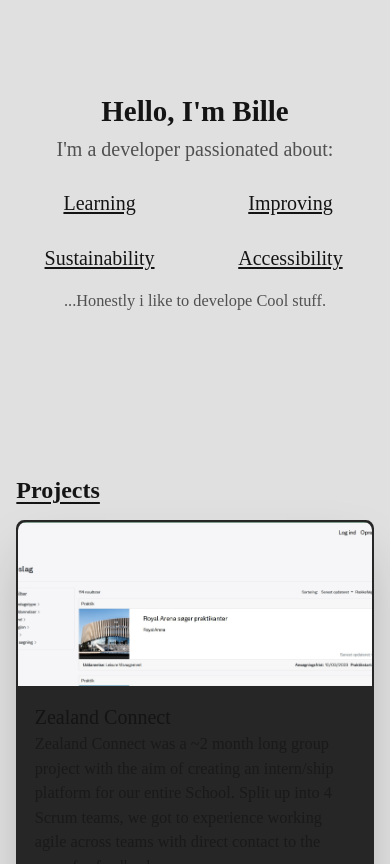
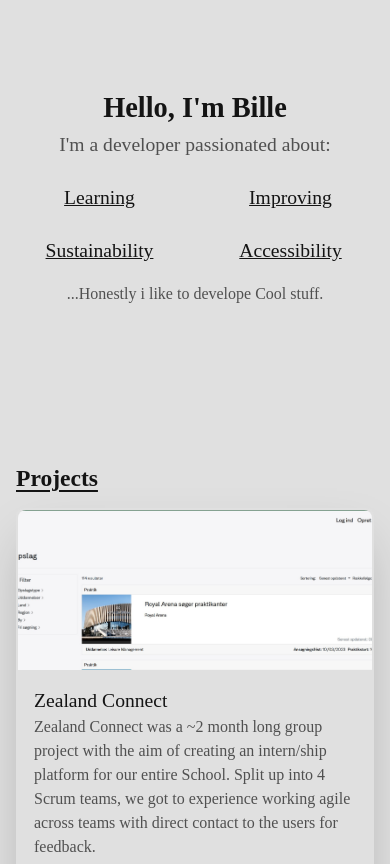
Before and after one commit to BilleLind/Portfolio, an Astro site: page / in a window 390 px wide. Shown: the part 65-929 px from the top of the page. Built offline with nearby package versions, Linux system fonts and the light colour scheme; Astro itself is replaced by a stand-in of ours.

Commit message:
fix: light mode and other stylings

```diff
--- a/public/styles/global.css
+++ b/public/styles/global.css
@@ -74,24 +74,25 @@
 	--dark-card: 0deg, 0%, 15%;
 	--dark-text: 0deg, 0%, 99%;
 	--light: 0deg, 0%, 88%;
-	--accent: #46d179;
+	--accent:142, 60%, 55%;
+	--accent-dark: 142, 67%, 34%;
 	--blue: #0e141b;
 	--golden: #f4d35e;
-	--2xs: clamp(0.69rem, calc(0.65rem + 0.2vw), 0.84rem);
+	--xxs: clamp(0.69rem, calc(0.65rem + 0.2vw), 0.84rem);
 	--xs: clamp(0.83rem, calc(0.77rem + 0.29vw), 1.05rem);
 	--base: clamp(1rem, calc(0.92rem + 0.42vw), 1.31rem);
 	--lg: clamp(1.2rem, calc(1.08rem + 0.6vw), 1.64rem);
 	--xl: clamp(1.44rem, calc(1.27rem + 0.83vw), 2.05rem);
-	--2xl: clamp(1.73rem, calc(1.5rem + 1.13vw), 2.56rem);
-	--3xl: clamp(2.07rem, calc(1.77rem + 1.53vw), 3.2rem);
-	--4xl: clamp(2.49rem, calc(2.08rem + 2.06vw), 4.01rem);
+	--xxl: clamp(1.73rem, calc(1.5rem + 1.13vw), 2.56rem);
+	--xxxl: clamp(2.07rem, calc(1.77rem + 1.53vw), 3.2rem);
+	--xxxxl: clamp(2.49rem, calc(2.08rem + 2.06vw), 4.01rem);
 }
 
 .text-xs {
 	font-size: var(--xs);
 }
 .text-2xs {
-	font-size: var(--2xs);
+	font-size: var(--xxs);
 }
 .text {
 	font-size: var(--base);
@@ -104,23 +105,21 @@
 	line-height: 110%;
 }
 .text-2xl {
-	font-size: var(--2xl);
+	font-size: var(--xxl);
 }
 .text-3xl {
-	font-size: var(--3xl);
+	font-size: var(--xxxl);
 }
 .text-4xl {
-	font-size: var(--4xl);
+	font-size: var(--xxxxl);
 }
 
-* {
-	border-color: hsl(var(--dark));
-}
 
 body {
 	color-scheme: dark light;
 	background-color: hsl(var(--dark));
 	color: hsl(var(--dark-text));
+	border-color: hsl(var(--dark));
 }
 .card {
 	background-color: hsl(var(--dark-card));
@@ -130,15 +129,23 @@
 	fill: hsl(var(--dark-text));
 }
 
-@media (prefers-color-scheme: light) {
+@media(prefers-color-scheme: light) {
+	:root {
+		color-scheme: light;
+	}
 	body {
-		color-scheme: light;
 		background-color: hsl(var(--light));
 		color: hsl(var(--dark));
+		border-color: red;
 	}
 	.icon-dark-white {
 		fill: hsl(var(--light));
 	}
+
+	.card {
+		background-color: red;
+	}
+
 }
 
 .link {
@@ -147,11 +154,11 @@
 	transition-timing-function: cubic-bezier(0.4, 0, 0.2, 1);
 	transition-duration: 250ms;
 }
-link:hover {
+.link:hover {
 	color: hsl(var(--accent));
 	transform: scale(1.1);
 }
-link:focus {
+.link:focus {
 	color: hsl(var(--accent));
 	transform: scale(1.1);
 	outline: 2px solid transparent;
--- a/src/layouts/Base.astro
+++ b/src/layouts/Base.astro
@@ -8,7 +8,7 @@
 <html lang="en">
 	<head>
 		<meta charset="utf-8" />
-		<link rel="icon" type ="image/svg+xml" href="/favicon.ico" />
+		<link rel="icon" type="image/svg+xml" href="/favicon.ico" />
 		<meta name="viewport" content="width=device-width" /><!--
 		<link rel="stylesheet" href="/styles/global.css" /> -->
 		<title>{pageTitle}</title>
@@ -104,25 +104,25 @@
 		--dark-card: 0deg, 0%, 15%;
 		--dark-text: 0deg, 0%, 99%;
 		--light: 0deg, 0%, 88%;
-		--accent: 137deg, 100%, 56%;
+		--accent: 142, 60%, 55%;
+		--accent-dark: 142, 67%, 34%;
 		--blue: #0e141b;
 		--golden: #f4d35e;
-		--2xs: clamp(0.69rem, calc(0.65rem + 0.2vw), 0.84rem);
+		--xxs: clamp(0.69rem, calc(0.65rem + 0.2vw), 0.84rem);
 		--xs: clamp(0.83rem, calc(0.77rem + 0.29vw), 1.05rem);
 		--base: clamp(1rem, calc(0.92rem + 0.42vw), 1.31rem);
 		--lg: clamp(1.2rem, calc(1.08rem + 0.6vw), 1.64rem);
 		--xl: clamp(1.44rem, calc(1.27rem + 0.83vw), 2.05rem);
-		--2xl: clamp(1.73rem, calc(1.5rem + 1.13vw), 2.56rem);
-		--3xl: clamp(2.07rem, calc(1.77rem + 1.53vw), 3.2rem);
-		--4xl: clamp(2.49rem, calc(2.08rem + 2.06vw), 4.01rem);
-		font-size: var(--base);
+		--xxl: clamp(1.73rem, calc(1.5rem + 1.13vw), 2.56rem);
+		--xxxl: clamp(2.07rem, calc(1.77rem + 1.53vw), 3.2rem);
+		--xxxxl: clamp(2.49rem, calc(2.08rem + 2.06vw), 4.01rem);
 	}
 
 	.text-xs {
 		font-size: var(--xs);
 	}
 	.text-2xs {
-		font-size: var(--2xs);
+		font-size: var(--xxs);
 	}
 	.text {
 		font-size: var(--base);
@@ -135,17 +135,17 @@
 		line-height: 110%;
 	}
 	.text-2xl {
-		font-size: var(--2xl);
+		font-size: var(--xxl);
 	}
 	.text-3xl {
-		font-size: var(--3xl);
+		font-size: var(--xxxl);
 	}
 	.text-4xl {
-		font-size: var(--4xl);
+		font-size: var(--xxxxl);
 	}
-
-	* {
-		border-color: hsl(var(--dark));
+	::selection {
+		color: hsl(var(--accent));
+		background-color: inherit;
 	}
 
 	body {
@@ -158,13 +158,10 @@
 		background-color: hsl(var(--dark-card));
 		border-color: hsl(var(--dark-card));
 	}
-
-	@media (prefers-color-scheme: light) {
-		body {
-			color-scheme: light;
-			background-color: hsl(var(--light));
-			color: hsl(var(--dark));
-		}
+	.card-content > h3{
+		transition-property: all; /*  color, background-color, border-color, text-decoration-color, fill, stroke, opacity, box-shadow, transform, filter, backdrop-filter */
+		transition-timing-function: cubic-bezier(0.4, 0, 0.2, 1);
+		transition-duration: 250ms;
 	}
 
 	.link {
@@ -182,6 +179,25 @@
 		transform: scale(1.1);
 		outline: 2px solid transparent;
 		outline-offset: 2px;
+	}
+
+	@media (prefers-color-scheme: light) {
+		body {
+			color-scheme: light;
+			background-color: hsl(var(--light));
+			color: hsl(var(--dark));
+		}
+		.card {
+			background-color: hsl(var(--light));
+			border-color: hsl(var(--light));
+		}
+		.link:hover {
+			color: hsl(var(--accent-dark));
+		}
+
+		::selection {
+			color: hsl(var(--accent-dark));
+		}
 	}
 
 	/** Utilities **/
@@ -284,10 +300,6 @@
 	.p-4 {
 		padding: 1rem;
 	}
-	::selection {
-		color: hsl(var(--accent));
-		background-color: inherit;
-	}
 
 	@media (min-width: 1024px) {
 		body {
--- a/src/pages/index.astro
+++ b/src/pages/index.astro
@@ -122,17 +122,10 @@
 			<div class="">
 				<h4 class="text-lg underline my-8">Frontend</h4>
 				<div class="stacks">
-					<a href="https://reactjs.org/" title="React's Website" referrerpolicy="no-referrer" target="_blank" >
-						<Icon name="logo-react" optimize="true" class="h-6 w-6 mr-2" /> React</a
-					>
-					<a href="https://svelte.dev/" title="Svelte's Website" referrerpolicy="no-referrer" target="_blank"
-						><Icon name="logo-svelte" optimize="true" class="h-6 w-6 mr-2" /> Svelte</a
-					>
-					<a href="https://vuejs.org/" title="Vue's Website" referrerpolicy="no-referrer" target="_blank" ><Icon name="logo-vue" optimize="true" class="h-6 w-6 mr-2" /> Vue</a
-					>
-					<a href="https://angular.io/" title="Angular's Website" referrerpolicy="no-referrer" target="_blank"
-						><Icon name="logo-angular" optimize="true" class="h-6 w-6 mr-2" /> Angular</a
-					>
+					<a href="https://reactjs.org/" title="React's Website" referrerpolicy="no-referrer" target="_blank"> <Icon name="logo-react" optimize="true" class="h-6 w-6 mr-2" /> React</a>
+					<a href="https://svelte.dev/" title="Svelte's Website" referrerpolicy="no-referrer" target="_blank"><Icon name="logo-svelte" optimize="true" class="h-6 w-6 mr-2" /> Svelte</a>
+					<a href="https://vuejs.org/" title="Vue's Website" referrerpolicy="no-referrer" target="_blank"><Icon name="logo-vue" optimize="true" class="h-6 w-6 mr-2" /> Vue</a>
+					<a href="https://angular.io/" title="Angular's Website" referrerpolicy="no-referrer" target="_blank"><Icon name="logo-angular" optimize="true" class="h-6 w-6 mr-2" /> Angular</a>
 
 					<!-- <a href="https://" title="'s Website" referrerpolicy="no-referrer" target="_blank" class="flex items-center"
 						><Icon name="logo-" optimize="true" class="h-6 w-6 mr-2" /> </a
@@ -162,14 +155,14 @@
 					<a href="https://typescriptlang.org/" title="Typescript's Website" referrerpolicy="no-referrer" target="_blank"
 						><Icon name="logo-typescript" optimize="true" class="h-6 w-6 mr-2" /><p class="truncate">Typescript</p>
 					</a>
-					<a href="https://vitejs.dev/" title="Vitejs' Website" referrerpolicy="no-referrer" target="_blank" >
+					<a href="https://vitejs.dev/" title="Vitejs' Website" referrerpolicy="no-referrer" target="_blank">
 						<Icon name="logo-vitejs" optimize="true" class="h-6 w-6 mr-2" />
 						<p class="truncate">Vitejs</p>
 					</a>
-					<a href="https://figma.com" title="Figma' Website" referrerpolicy="no-referrer" target="_blank" >
+					<a href="https://figma.com" title="Figma' Website" referrerpolicy="no-referrer" target="_blank">
 						<Icon name="logo-figma" optimize="true" class="h-6 w-6 mr-2" /><p class="truncate">Figma</p>
 					</a>
-					<a href="https://git-scm.com/" title="Git' Website" referrerpolicy="no-referrer" target="_blank" >
+					<a href="https://git-scm.com/" title="Git' Website" referrerpolicy="no-referrer" target="_blank">
 						<Icon name="logo-git" optimize="true" class="h-6 w-6 mr-2" /><p class="truncate">Git</p>
 					</a>
 				</div>
@@ -177,25 +170,25 @@
 			<div>
 				<h4 class="text-lg underline my-8">Dev Ops</h4>
 				<div class="stacks">
-					<a href="https://ubuntu.com/" title="Ubuntu's Website" referrerpolicy="no-referrer" target="_blank" >
+					<a href="https://ubuntu.com/" title="Ubuntu's Website" referrerpolicy="no-referrer" target="_blank">
 						<Icon name="logo-ubuntu" optimize="true" class="h-6 w-6 mr-2" /><p class="truncate">Ubuntu</p>
 					</a>
-					<a href="https://cloud.google.com/" title="Goggle Cloud's Website" referrerpolicy="no-referrer" target="_blank" >
+					<a href="https://cloud.google.com/" title="Goggle Cloud's Website" referrerpolicy="no-referrer" target="_blank">
 						<Icon name="logo-google-cloud" optimize="true" class="h-6 w-6 mr-2" />
 						<p class="truncate">Google Cloud</p>
 					</a>
-					<a href="https://azure.microsoft.com/" title="Azure's Website" referrerpolicy="no-referrer" target="_blank" >
+					<a href="https://azure.microsoft.com/" title="Azure's Website" referrerpolicy="no-referrer" target="_blank">
 						<Icon name="logo-azure" optimize="true" class="h-6 w-6 mr-2" />
 						<p class="truncate">Ubuntu</p>
 					</a>
-					<a href="http://docker.com" title="Docker's Website" referrerpolicy="no-referrer" target="_blank" >
+					<a href="http://docker.com" title="Docker's Website" referrerpolicy="no-referrer" target="_blank">
 						<Icon name="logo-docker" optimize="true" class="h-6 w-6 mr-2" /><p class="truncate">Docker</p>
 					</a>
-					<a href="http://apache.com" title="Apache' Website" referrerpolicy="no-referrer" target="_blank" >
+					<a href="http://apache.com" title="Apache' Website" referrerpolicy="no-referrer" target="_blank">
 						<Icon name="logo-apache" optimize="true" class="h-6 w-6 mr-2" />Apache
 						<p class="truncate"></p>
 					</a>
-					<a href="http://nginx.com" title="Nginx' Website" referrerpolicy="no-referrer" target="_blank" >
+					<a href="http://nginx.com" title="Nginx' Website" referrerpolicy="no-referrer" target="_blank">
 						<Icon name="logo-nginx" optimize="true" class="h-6 w-6 mr-2" />Nginx
 						<p class="truncate"></p>
 					</a>
@@ -203,7 +196,7 @@
 			</div>
 		</div>
 	</section>
-<!--
+	<!--
 						<a href="http://" title="" referrerpolicy="no-referrer" target="_blank" class="flex items-center">
 						<Icon name="logo-" optimize="true" class="h-6 w-6 mr-2" />
 						<p class="truncate"></p>
@@ -265,10 +258,10 @@
 			gap: 1rem 0.5rem;
 			grid-template-columns: repeat(2, minmax(0, 1fr));
 		}
-		.stacks >a {
-				display: flex;
-				align-items: center;
-			}
+		.stacks > a {
+			display: flex;
+			align-items: center;
+		}
 
 		@media (min-width: 420px) {
 			/* .intro {
@@ -303,7 +296,6 @@
 			.stacks {
 				grid-template-columns: repeat(3, minmax(0, 1fr));
 			}
-
 		}
 
 		@media (min-width: 1024px) {
@@ -335,5 +327,20 @@
 			overflow: hidden;
 			text-overflow: ellipsis;
 		}
+
+		@media (prefers-color-scheme: light) {
+			.learning > div > article {
+				box-shadow: rgba(255, 255, 255, 0.1) 0px 1px 1px 0px inset, rgba(50, 50, 93, 0.25) 0px 50px 100px -20px, rgba(0, 0, 0, 0.3) 0px 30px 60px -30px;
+			}
+			.learning > div > article > p {
+				border-color: hsl(var(--dark));
+			}
+			.learning > div > article:hover > p {
+				border-color: hsl(var(--accent-dark));
+			}
+			.learning > div > article:hover > h2 {
+				text-decoration-color: hsl(var(--accent-dark));
+			}
+		}
 	</style>
 </Base>
```
